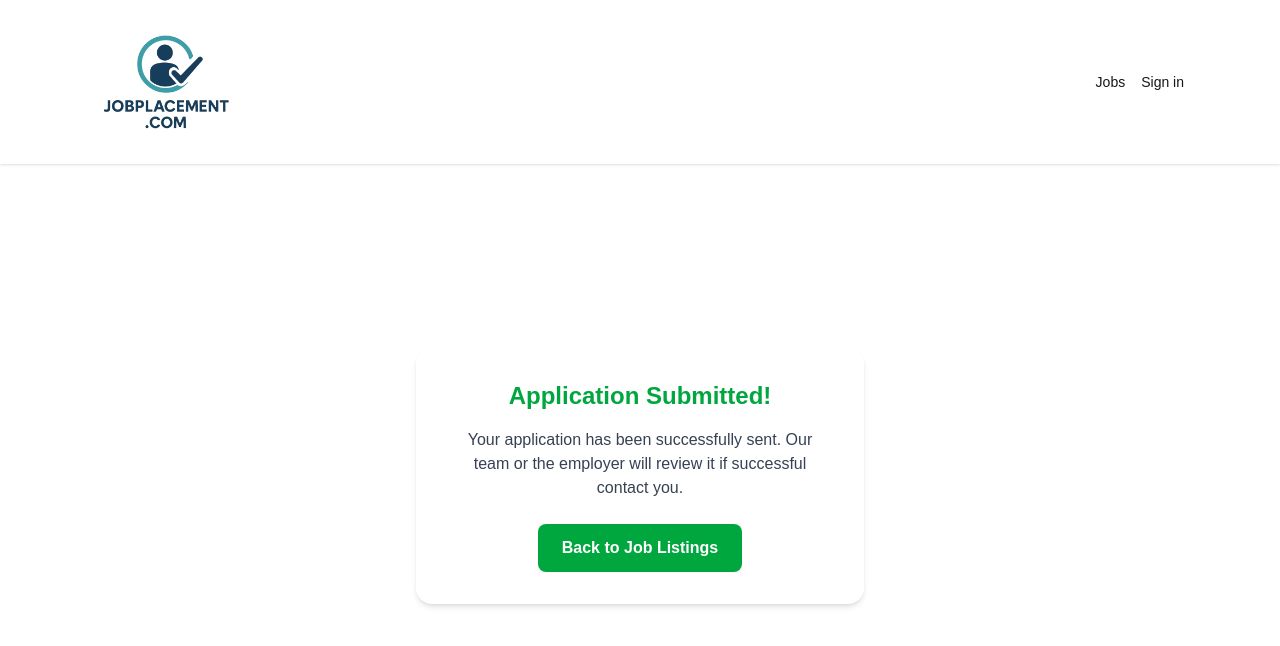
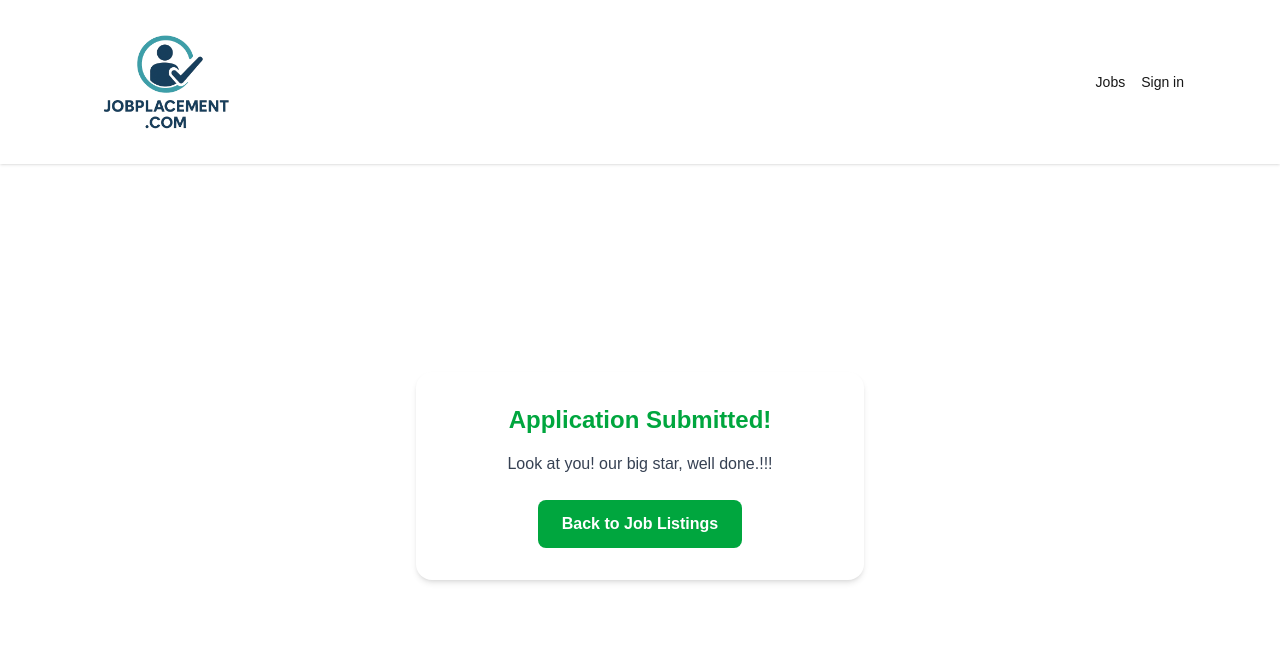
Before and after one commit to Lavo1/alx-project-nexus, a Next.js app in the folder jobplacement-frontend/: page /success in a window 1280 px wide. Shown: the top 646 px of the page. Built offline with nearby package versions, Linux system fonts and the light colour scheme.

Commit message:
Update page.tsx

```diff
--- a/jobplacement-frontend/app/success/page.tsx
+++ b/jobplacement-frontend/app/success/page.tsx
@@ -7,8 +7,7 @@ export default function SuccessPage() {
         </h1>
 
         <p className="text-gray-700 mb-6">
-          Your application has been successfully sent. Our team or the employer
-          will review it if successful contact you.
+          Look at you! our big star, well done.!!!
         </p>
 
         <a
```
